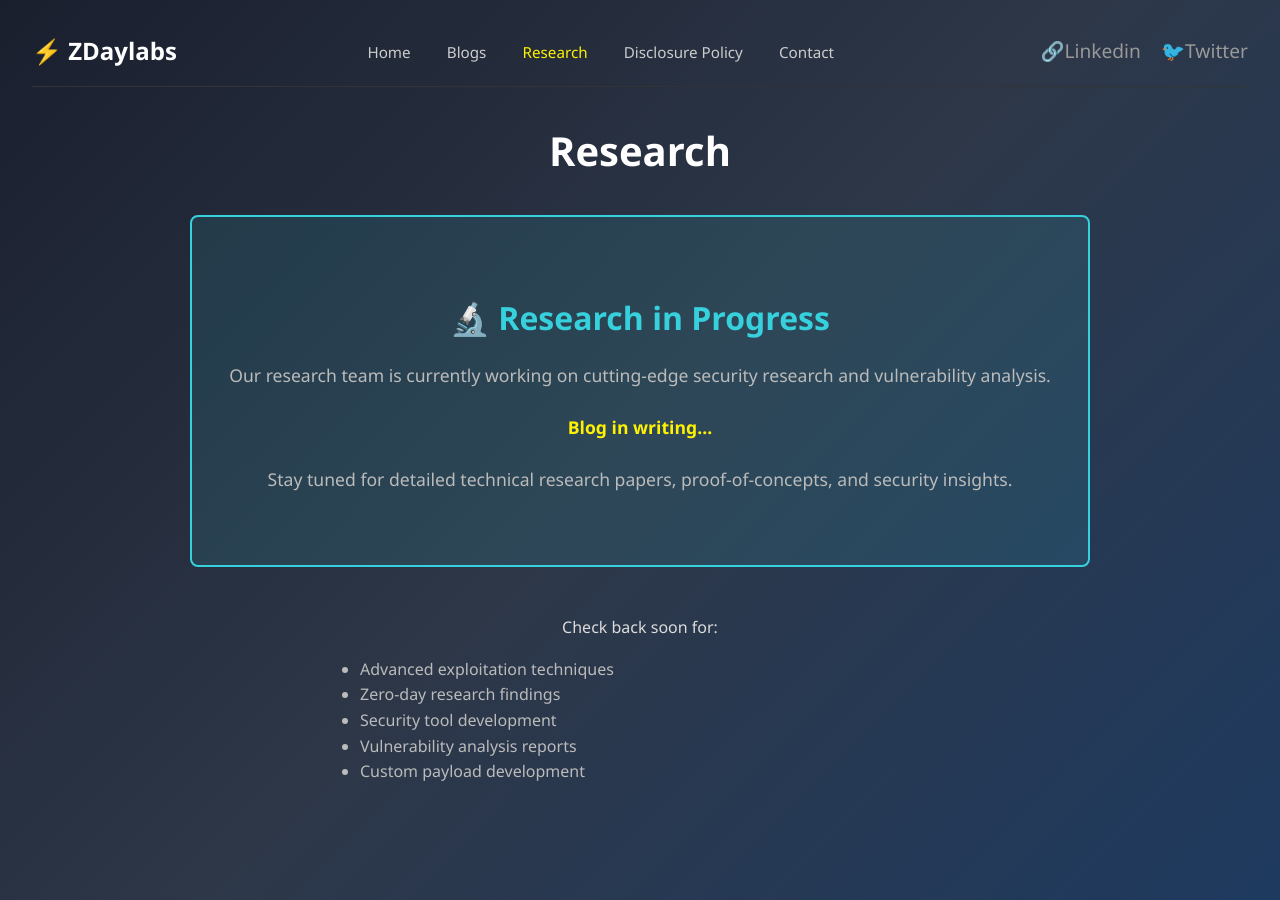
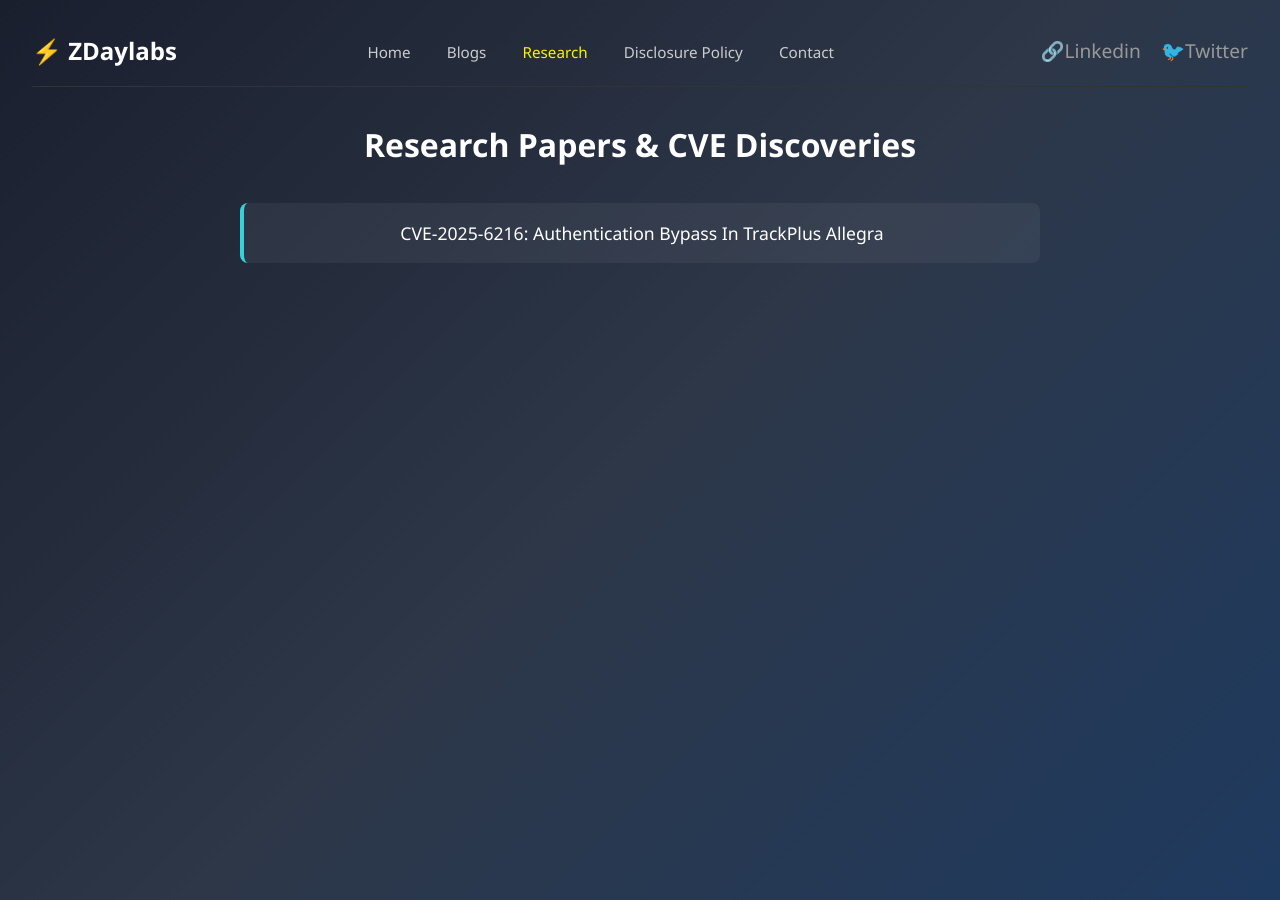
Before and after one commit to w3bspl01t3r/w3bspl01t3r.github.io, a Jekyll site: the page research.html, which Jekyll copies as it is, in a window 1280 px wide. Built offline with Jekyll 4.4.1, drawn with Linux system fonts in a browser that asks for light colours.

Commit message:
Updated the href links

```diff
--- a/index.html
+++ b/index.html
@@ -24,7 +24,7 @@
           <!-- Blog posts will be dynamically loaded here -->
         </div>
         <div class="show-more">
-          <a href="w3bspl01t3r.github.io-main/blogs.html" style="color: #36d1dc; text-decoration: none; font-weight: 600;">Show More →</a>
+          <a href="blogs.html" style="color: #36d1dc; text-decoration: none; font-weight: 600;">Show More →</a>
         </div>
       </div>
       <div class="research">
@@ -65,7 +65,7 @@
       blogPosts.forEach(post => {
         const article = document.createElement('article');
         article.innerHTML = `
-          <h3><a href="w3bspl01t3r.github.io-main/${post.file}" style="color: #fff; text-decoration: none;">${post.title}</a></h3>
+          <h3><a href="${post.file}" style="color: #fff; text-decoration: none;">${post.title}</a></h3>
           <p>${post.description}</p>
           <span class="date">SECURITY RESEARCH — TECHNICAL DEEP DIVE</span>
         `;
--- a/research.html
+++ b/research.html
@@ -50,45 +50,52 @@
     }
 
     main {
-      max-width: 900px;
+      max-width: 800px;
       margin: 2rem auto;
       padding: 0 1rem;
+    }
+
+
+    .research-section {
       text-align: center;
     }
 
-    h1 {
-      font-size: 2.5rem;
+    .research-section h2 {
       color: #fff;
+      font-size: 2rem;
       margin-bottom: 2rem;
     }
 
-    .coming-soon {
-      background: rgba(54, 209, 220, 0.1);
-      border: 2px solid #36d1dc;
-      border-radius: 8px;
-      padding: 3rem 2rem;
-      margin: 2rem 0;
+    .research-list {
+      list-style: none;
+      padding: 0;
+      margin: 0;
     }
 
-    .coming-soon h2 {
-      color: #36d1dc;
-      font-size: 2rem;
-      margin-bottom: 1rem;
+    .research-list li {
+      margin-bottom: 1.5rem;
+      padding: 1rem;
+      background: rgba(255, 255, 255, 0.05);
+      border-radius: 8px;
+      border-left: 4px solid #36d1dc;
+      transition: all 0.3s ease;
     }
 
-    .coming-soon p {
-      color: #bbb;
-      font-size: 1.1rem;
-      margin-bottom: 1.5rem;
+    .research-list li:hover {
+      background: rgba(255, 255, 255, 0.08);
+      transform: translateX(5px);
     }
 
-    .highlight {
-      color: #fef200;
-      font-weight: 600;
+    .research-list a {
+      color: #fff;
+      text-decoration: none;
+      font-size: 1.1rem;
+      font-weight: 500;
+      display: block;
     }
 
-    .accent {
-      color: #36d1dc;
+    .research-list a:hover {
+      color: #fef200;
     }
   </style>
 </head>
@@ -97,25 +104,12 @@
   <script src="navigation.js"></script>
 
   <main>
-    <h1>Research</h1>
-
-    <div class="coming-soon">
-      <h2>🔬 Research in Progress</h2>
-      <p>Our research team is currently working on cutting-edge security research and vulnerability analysis.</p>
-      <p><span class="highlight">Blog in writing...</span></p>
-      <p class="accent">Stay tuned for detailed technical research papers, proof-of-concepts, and security insights.</p>
-    </div>
-
-    <div style="margin-top: 3rem;">
-      <p>Check back soon for:</p>
-      <ul style="text-align: left; max-width: 600px; margin: 0 auto; color: #bbb;">
-        <li>Advanced exploitation techniques</li>
-        <li>Zero-day research findings</li>
-        <li>Security tool development</li>
-        <li>Vulnerability analysis reports</li>
-        <li>Custom payload development</li>
+    <section class="research-section">
+      <h2>Research Papers & CVE Discoveries</h2>
+      <ul class="research-list">
+        <li><a href="CVE-2025-6216.html">CVE-2025-6216: Authentication Bypass In TrackPlus Allegra</a></li>
       </ul>
-    </div>
+    </section>
   </main>
 </body>
 </html>
```
Also changed, not shown: CVE-2025-6216.html (added, +489 -0 lines), 1 other file.
